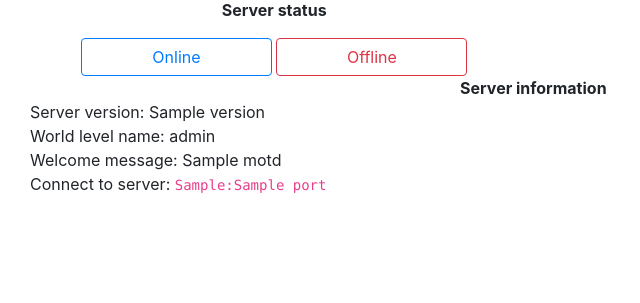
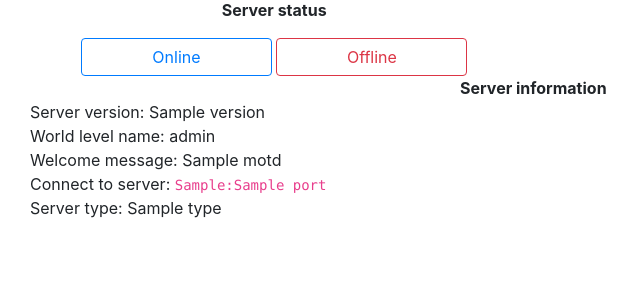
Before and after one commit to Sliwekok/minecraftWebapp, a Symfony app: template templates/server/preview.html.twig in a window 1280 px wide. Shown: the part 497-800 px from the top of the page, without its empty margins (0-640 px from the left). Run offline with Twig, Linux system fonts and the light colour scheme; the template is opened without the code that fills it: most values are stand-ins (such as "Sample title", 1, 10 or a date in 2020); some libraries are stand-ins or nearby versions.

Commit message:
added server mod loader type in preview

```diff
--- a/templates/server/preview.html.twig
+++ b/templates/server/preview.html.twig
@@ -34,6 +34,7 @@
                 <div class="col-6">Connect to server:
                     <code class="connectToServer" title="Click to copy">{{ ip }}:{{ server.config.port }}</code>
                 </div>
+                <div class="col-6">Server type: {{ server.type }}</div>
             </div>
         </div>
     </div>
```
